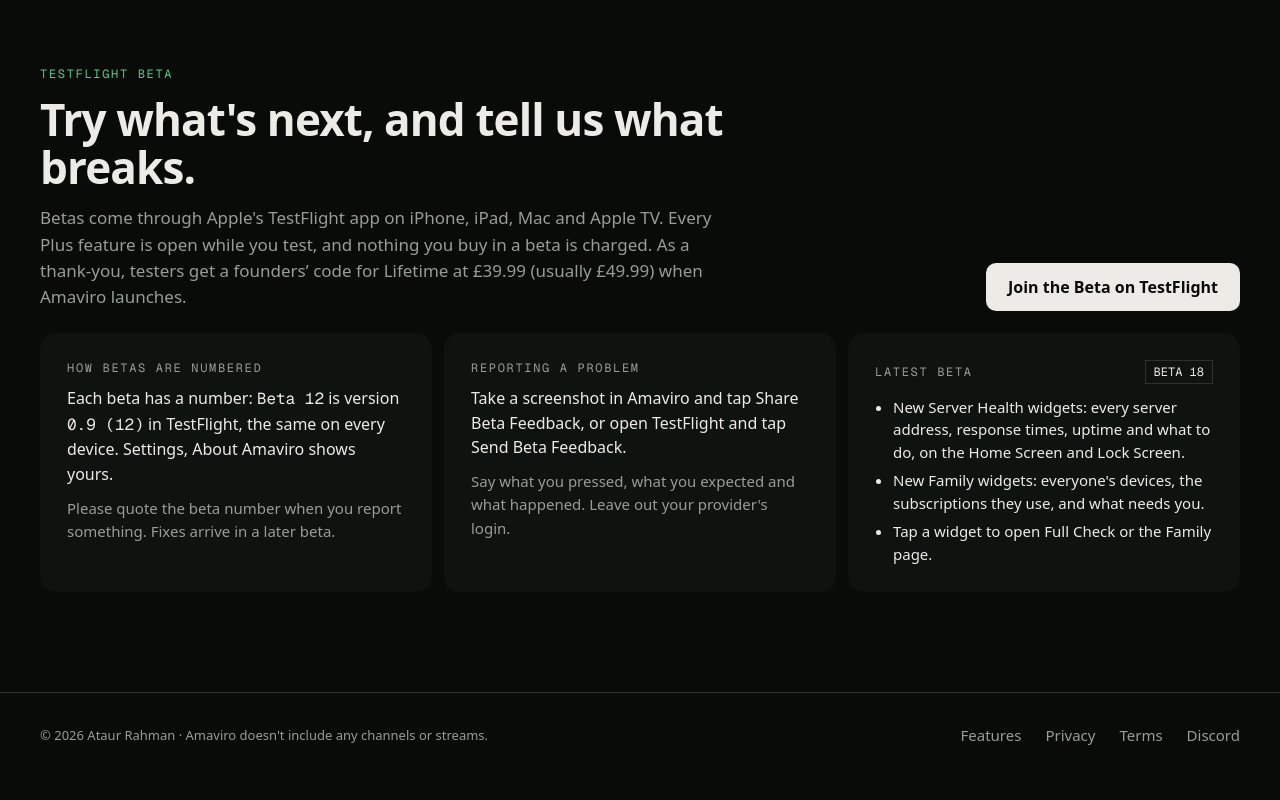
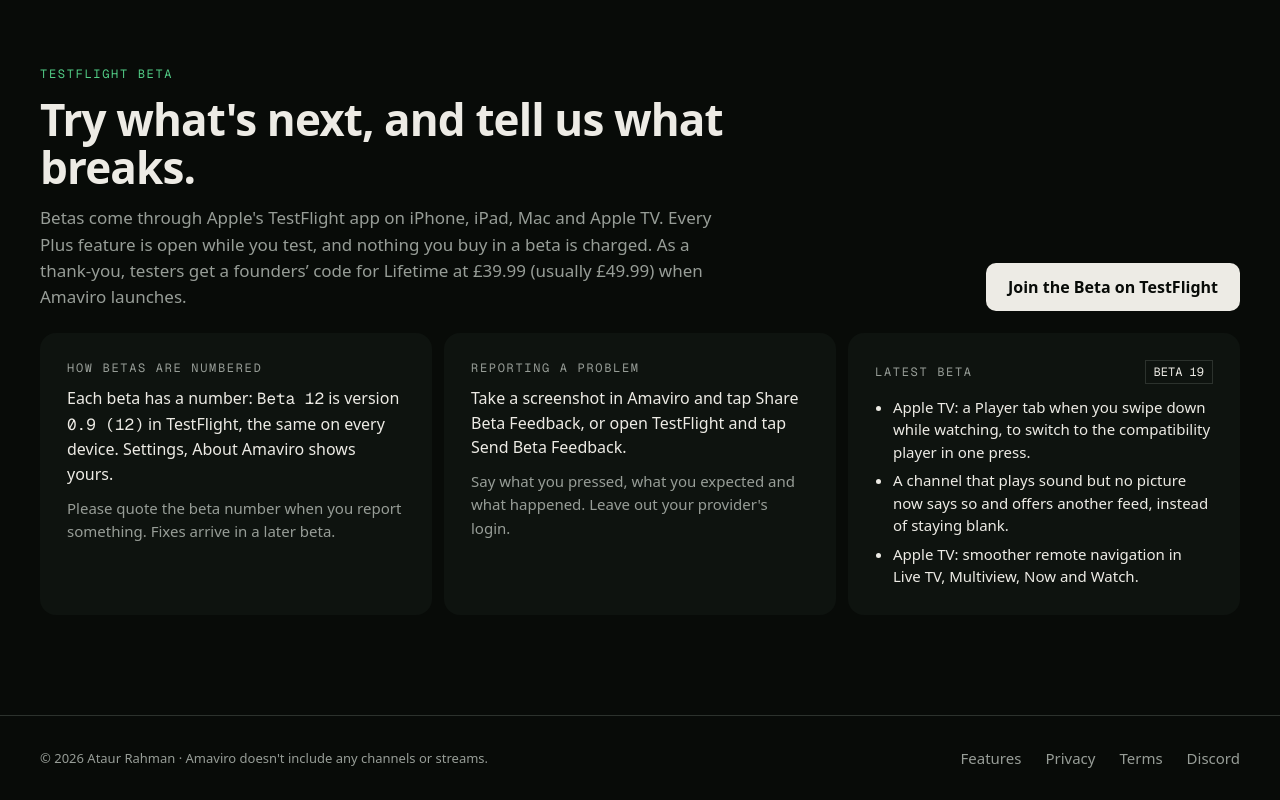
Before and after one commit to 02023698/amaviro-site, a plain HTML site: page docs/support/index.html in a window 1280 px wide. Shown: the part 1571-2371 px from the top of the page. Before the commit the page ends 2348 px from the top, so only its background shows below. Drawn offline with nearby package versions, Linux system fonts and the light colour scheme; a web font is replaced by a local one.

Commit message:
Latest beta: 19
Co-Authored-By: Claude Opus 5.5 <noreply@anthropic.com>

```diff
--- a/docs/support/index.html
+++ b/docs/support/index.html
@@ -186,11 +186,11 @@ a{color:#EDEBE5}a:hover{color:#FFFFFF}
         <span style="font-size:15px;line-height:1.55;color:#979D97">Say what you pressed, what you expected and what happened. Leave out your provider's login.</span>
       </div>
       <div class="card" style="padding:26px;display:flex;flex-direction:column;gap:12px">
-        <span style="display:flex;align-items:center;justify-content:space-between"><span class="lbl">Latest beta</span><span class="mono" style="font-size:12px;color:#EDEBE5;border:1px solid #2C322D;padding:3px 8px">BETA 18</span></span>
+        <span style="display:flex;align-items:center;justify-content:space-between"><span class="lbl">Latest beta</span><span class="mono" style="font-size:12px;color:#EDEBE5;border:1px solid #2C322D;padding:3px 8px">BETA 19</span></span>
         <ul style="margin:0;padding-left:18px;display:flex;flex-direction:column;gap:6px;font-size:15px;line-height:1.5;color:#EDEBE5">
-          <li>New Server Health widgets: every server address, response times, uptime and what to do, on the Home Screen and Lock Screen.</li>
-          <li>New Family widgets: everyone&#x27;s devices, the subscriptions they use, and what needs you.</li>
-          <li>Tap a widget to open Full Check or the Family page.</li>
+          <li>Apple TV: a Player tab when you swipe down while watching, to switch to the compatibility player in one press.</li>
+          <li>A channel that plays sound but no picture now says so and offers another feed, instead of staying blank.</li>
+          <li>Apple TV: smoother remote navigation in Live TV, Multiview, Now and Watch.</li>
         </ul>
 
       </div>
```
Also changed, not shown: site.json (+4 -4 lines).
